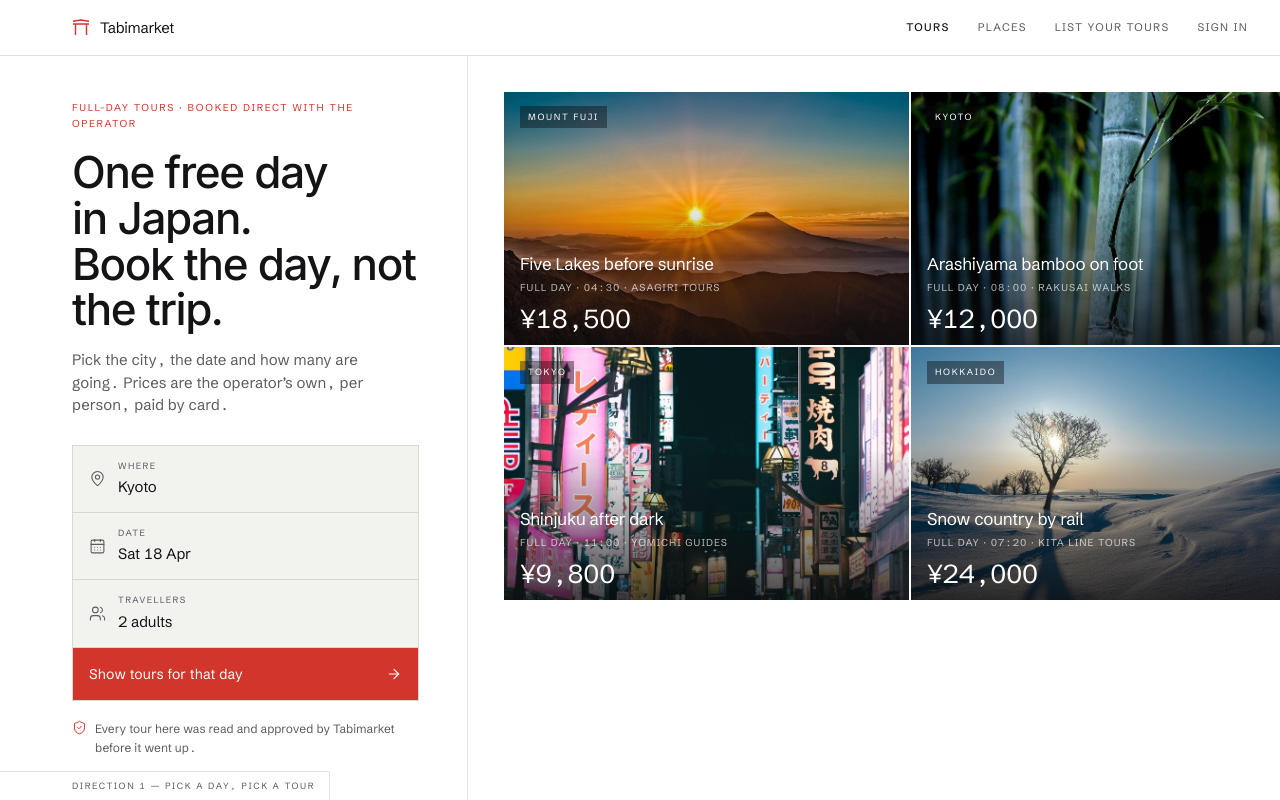
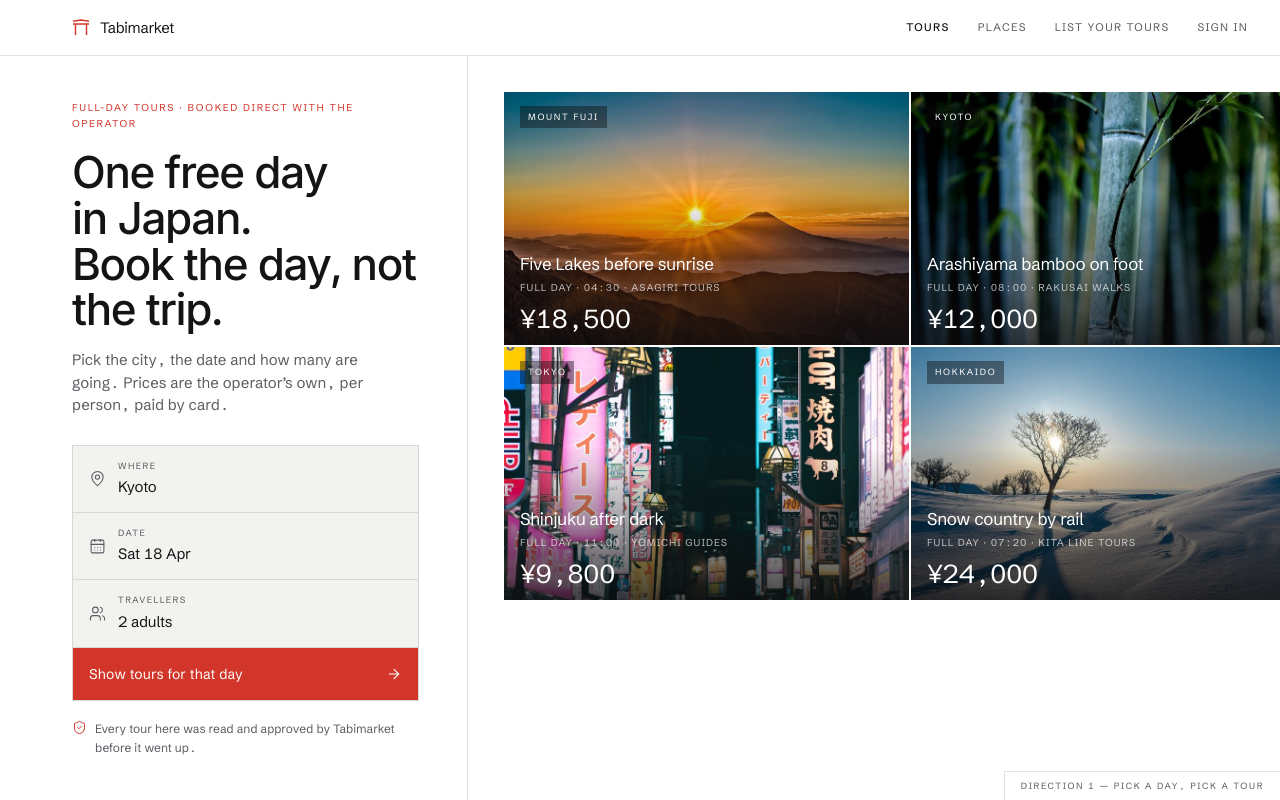
Before and after one commit to ThanhNV121097/project-c2e57d14, a React (Vite) app in the folder code/frontend/: page /directions-1 in a window 1280 px wide. Built offline with nearby package versions, Linux system fonts and the light colour scheme.

Commit message:
chore: edit code/frontend/src/pages/directions.css

```diff
--- a/code/frontend/src/pages/directions.css
+++ b/code/frontend/src/pages/directions.css
@@ -38,7 +38,15 @@
   display: flex;
   flex-direction: column;
 }
-.d1 .dtag { color: #5b5b62; border-top: 1px solid rgba(20, 20, 23, 0.12); border-right: 1px solid rgba(20, 20, 23, 0.12); background: #fff; }
+.d1 .dtag {
+  left: auto;
+  right: 0;
+  padding: 7px 16px;
+  color: #5b5b62;
+  border-top: 1px solid rgba(20, 20, 23, 0.12);
+  border-left: 1px solid rgba(20, 20, 23, 0.12);
+  background: #fff;
+}
 .d1__bar {
   height: 56px;
   flex: none;
```
